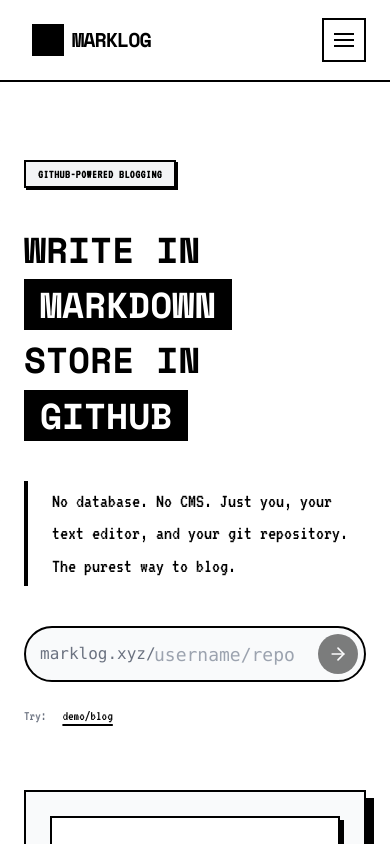
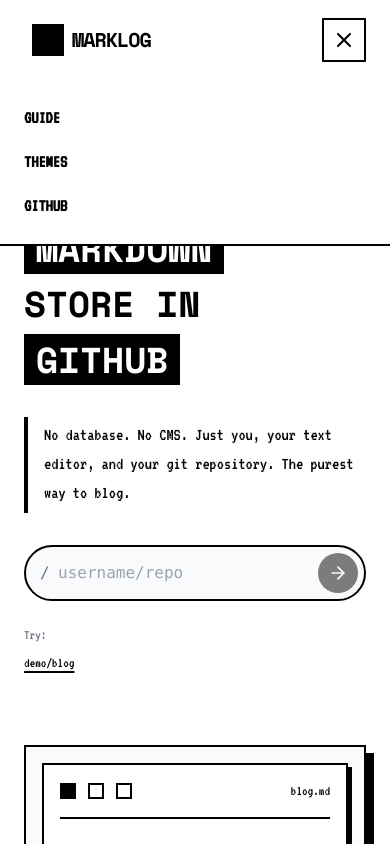
Before and after one commit to respectevery01/marklog, a Next.js app: page / in a window 390 px wide. Both pictures are taken after a click on the button 344 px from the left and 40 px from the top of the page. Shown: the top 844 px of the page. Built offline with nearby package versions, Linux system fonts and the light colour scheme.

Commit message:
adjust mobile layout

```diff
--- a/src/app/page.tsx
+++ b/src/app/page.tsx
@@ -3,62 +3,36 @@
 import { Card, CardContent, CardDescription, CardHeader, CardTitle } from '@/components/ui/card';
 import { Button } from '@/components/ui/button';
 import { ScrollReveal } from '@/components/ScrollReveal';
+import { HomeNav } from '@/components/home-nav';
 import { HomeNavInput } from '@/components/home-nav-input';
 
 export default function HomePage() {
   return (
     <div className="min-h-screen bg-white text-black font-pixel-body selection:bg-black selection:text-white pixel-bg-grid">
       {/* Nav */}
-      <nav className="fixed top-0 left-0 right-0 z-50 bg-white border-b-2 border-black">
-        <div className="max-w-7xl mx-auto px-6 h-20 flex items-center justify-between">
-          <Link href="/" className="flex items-center gap-2 group p-2">
-            <div className="w-8 h-8 bg-black group-hover:bg-transparent group-hover:border-2 group-hover:border-black transition-all duration-0" />
-            <span className="text-xl font-bold font-pixel-title uppercase tracking-tighter">Marklog</span>
-          </Link>
-          <div className="hidden lg:flex items-center gap-8">
-            <Link href="/guide" className="text-sm font-bold uppercase hover:underline decoration-2 underline-offset-4 p-2">
-              Guide
-            </Link>
-            <Link href="/themes" className="text-sm font-bold uppercase hover:underline decoration-2 underline-offset-4 p-2">
-              Themes
-            </Link>
-            <Button asChild variant="ghost" size="sm" className="font-bold uppercase">
-              <Link href="https://github.com/respectevery01/marklog" target="_blank" rel="noopener noreferrer">
-                GitHub
-              </Link>
-            </Button>
-          </div>
-          <button className="lg:hidden p-2 border-2 border-black hover:bg-black hover:text-white transition-colors" aria-label="Toggle menu">
-            <svg xmlns="http://www.w3.org/2000/svg" width="24" height="24" viewBox="0 0 24 24" fill="none" stroke="currentColor" strokeWidth="2" strokeLinecap="square" strokeLinejoin="miter">
-              <line x1="3" x2="21" y1="6" y2="6"></line>
-              <line x1="3" x2="21" y1="12" y2="12"></line>
-              <line x1="3" x2="21" y1="18" y2="18"></line>
-            </svg>
-          </button>
-        </div>
-      </nav>
+      <HomeNav />
 
       <main className="flex-1">
         {/* Hero Section */}
-        <section className="pt-40 pb-32 border-b-2 border-black bg-white/90 backdrop-blur-sm">
+        <section className="pt-28 md:pt-40 pb-20 md:pb-32 border-b-2 border-black bg-white/90 backdrop-blur-sm">
           <div className="max-w-7xl mx-auto px-6">
-            <div className="grid lg:grid-cols-2 gap-16 items-center">
-              <div className="space-y-10">
+            <div className="grid lg:grid-cols-2 gap-10 md:gap-16 items-center">
+              <div className="space-y-8 md:space-y-10">
                 <ScrollReveal direction="left" className="inline-block">
                   <div className="px-3 py-1 border-2 border-black bg-gray-100 text-xs font-bold uppercase tracking-wider shadow-pixel-sm">
                     GitHub-powered blogging
                   </div>
                 </ScrollReveal>
                 <div className="space-y-4">
-                  <h1 className="text-4xl sm:text-6xl lg:text-7xl font-bold font-pixel-title leading-[1.2] tracking-normal">
+                  <h1 className="text-4xl sm:text-5xl md:text-6xl lg:text-7xl font-bold font-pixel-title leading-[1.2] tracking-normal">
                     <span className="block mb-2">WRITE IN</span>
-                    <span className="inline-block bg-black text-white px-4 py-1 mb-2">MARKDOWN</span>
+                    <span className="inline-block bg-black text-white px-3 py-1 md:px-4 md:py-1 mb-2">MARKDOWN</span>
                     <span className="block mb-2">STORE IN</span>
-                    <span className="inline-block bg-black text-white px-4 py-1">GITHUB</span>
+                    <span className="inline-block bg-black text-white px-3 py-1 md:px-4 md:py-1">GITHUB</span>
                   </h1>
                 </div>
                 <ScrollReveal direction="left" delay={100}>
-                  <p className="text-xl leading-relaxed max-w-xl border-l-4 border-black pl-6 py-1">
+                  <p className="text-lg md:text-xl leading-relaxed max-w-xl border-l-4 border-black pl-4 md:pl-6 py-1">
                     No database. No CMS. Just you, your text editor, and your git repository. The purest way to blog.
                   </p>
                 </ScrollReveal>
@@ -66,18 +40,18 @@
                   <div className="max-w-md w-full">
                     <HomeNavInput />
                   </div>
-                  <div className="flex items-center gap-4 text-sm font-medium text-gray-500">
+                  <div className="flex flex-col sm:flex-row items-start sm:items-center gap-2 sm:gap-4 text-sm font-medium text-gray-500">
                     <span>Try:</span>
-                    <Link href="/respectevery01/marklog-blog" className="text-black underline decoration-2 underline-offset-4 hover:text-gray-600 transition-colors">
+                    <Link href="/respectevery01/marklog-blog" className="text-black underline decoration-2 underline-offset-4 hover:text-gray-600 transition-colors break-all sm:break-normal">
                       demo/blog
                     </Link>
                   </div>
                 </ScrollReveal>
               </div>
-              <ScrollReveal direction="right" delay={200} className="relative aspect-square lg:aspect-auto lg:h-[640px] border-2 border-black bg-gray-50 p-6 shadow-pixel-lg">
+              <ScrollReveal direction="right" delay={200} className="relative aspect-square lg:aspect-auto lg:h-[640px] border-2 border-black bg-gray-50 p-4 md:p-6 shadow-pixel-lg mt-8 lg:mt-0">
                 <div className="absolute inset-0 pattern-grid-lg opacity-10"></div>
-                <div className="relative h-full w-full border-2 border-black bg-white p-8 overflow-hidden flex flex-col shadow-pixel">
-                  <div className="flex items-center gap-3 border-b-2 border-black pb-6 mb-6">
+                <div className="relative h-full w-full border-2 border-black bg-white p-4 md:p-8 overflow-hidden flex flex-col shadow-pixel">
+                  <div className="flex items-center gap-3 border-b-2 border-black pb-4 md:pb-6 mb-4 md:mb-6">
                     <div className="w-4 h-4 bg-black"></div>
                     <div className="w-4 h-4 border-2 border-black"></div>
                     <div className="w-4 h-4 border-2 border-black"></div>
--- a/src/components/home-nav-input.tsx
+++ b/src/components/home-nav-input.tsx
@@ -21,15 +21,18 @@
   return (
     <form onSubmit={handleSubmit} className="relative max-w-md w-full mx-auto lg:mx-0">
       <div className="relative flex items-center">
-        <span className="absolute left-4 text-gray-500 font-mono select-none">
+        <span className="absolute left-4 text-gray-500 font-mono select-none hidden sm:inline">
           marklog.xyz/
+        </span>
+        <span className="absolute left-4 text-gray-500 font-mono select-none sm:hidden">
+          /
         </span>
         <input
           type="text"
           value={path}
           onChange={(e) => setPath(e.target.value)}
           placeholder="username/repo"
-          className="w-full h-14 pl-32 pr-14 bg-gray-50 border-2 border-black rounded-full font-mono text-lg focus:outline-none focus:ring-0 focus:bg-white transition-colors"
+          className="w-full h-14 pl-8 sm:pl-32 pr-14 bg-gray-50 border-2 border-black rounded-full font-mono text-base sm:text-lg focus:outline-none focus:ring-0 focus:bg-white transition-colors"
           autoCorrect="off"
           autoCapitalize="off"
           spellCheck="false"
--- /dev/null
+++ b/src/components/home-nav.tsx
@@ -0,0 +1,78 @@
+'use client';
+
+import { useState } from 'react';
+import Link from 'next/link';
+import { Button } from '@/components/ui/button';
+import { Menu, X } from 'lucide-react';
+import { cn } from '@/lib/utils';
+
+export function HomeNav() {
+  const [isOpen, setIsOpen] = useState(false);
+
+  return (
+    <nav className="fixed top-0 left-0 right-0 z-50 bg-white border-b-2 border-black">
+      <div className="max-w-7xl mx-auto px-6 h-20 flex items-center justify-between">
+        <Link href="/" className="flex items-center gap-2 group p-2">
+          <div className="w-8 h-8 bg-black group-hover:bg-transparent group-hover:border-2 group-hover:border-black transition-all duration-0" />
+          <span className="text-xl font-bold font-pixel-title uppercase tracking-tighter">Marklog</span>
+        </Link>
+
+        {/* Desktop Nav */}
+        <div className="hidden lg:flex items-center gap-8">
+          <Link href="/guide" className="text-sm font-bold uppercase hover:underline decoration-2 underline-offset-4 p-2">
+            Guide
+          </Link>
+          <Link href="/themes" className="text-sm font-bold uppercase hover:underline decoration-2 underline-offset-4 p-2">
+            Themes
+          </Link>
+          <Button asChild variant="ghost" size="sm" className="font-bold uppercase">
+            <Link href="https://github.com/respectevery01/marklog" target="_blank" rel="noopener noreferrer">
+              GitHub
+            </Link>
+          </Button>
+        </div>
+
+        {/* Mobile Menu Button */}
+        <button
+          className="lg:hidden p-2 border-2 border-black hover:bg-black hover:text-white transition-colors"
+          onClick={() => setIsOpen(!isOpen)}
+          aria-label="Toggle menu"
+        >
+          {isOpen ? <X className="w-6 h-6" /> : <Menu className="w-6 h-6" />}
+        </button>
+      </div>
+
+      {/* Mobile Nav Overlay */}
+      <div className={cn(
+        "lg:hidden absolute top-full left-0 right-0 bg-white border-b-2 border-black transition-all duration-300 ease-in-out overflow-hidden",
+        isOpen ? "max-h-64 opacity-100" : "max-h-0 opacity-0"
+      )}>
+        <div className="flex flex-col p-6 space-y-4">
+          <Link
+            href="/guide"
+            className="text-lg font-bold uppercase hover:underline decoration-2 underline-offset-4"
+            onClick={() => setIsOpen(false)}
+          >
+            Guide
+          </Link>
+          <Link
+            href="/themes"
+            className="text-lg font-bold uppercase hover:underline decoration-2 underline-offset-4"
+            onClick={() => setIsOpen(false)}
+          >
+            Themes
+          </Link>
+          <Link
+            href="https://github.com/respectevery01/marklog"
+            target="_blank"
+            rel="noopener noreferrer"
+            className="text-lg font-bold uppercase hover:underline decoration-2 underline-offset-4"
+            onClick={() => setIsOpen(false)}
+          >
+            GitHub
+          </Link>
+        </div>
+      </div>
+    </nav>
+  );
+}
```
